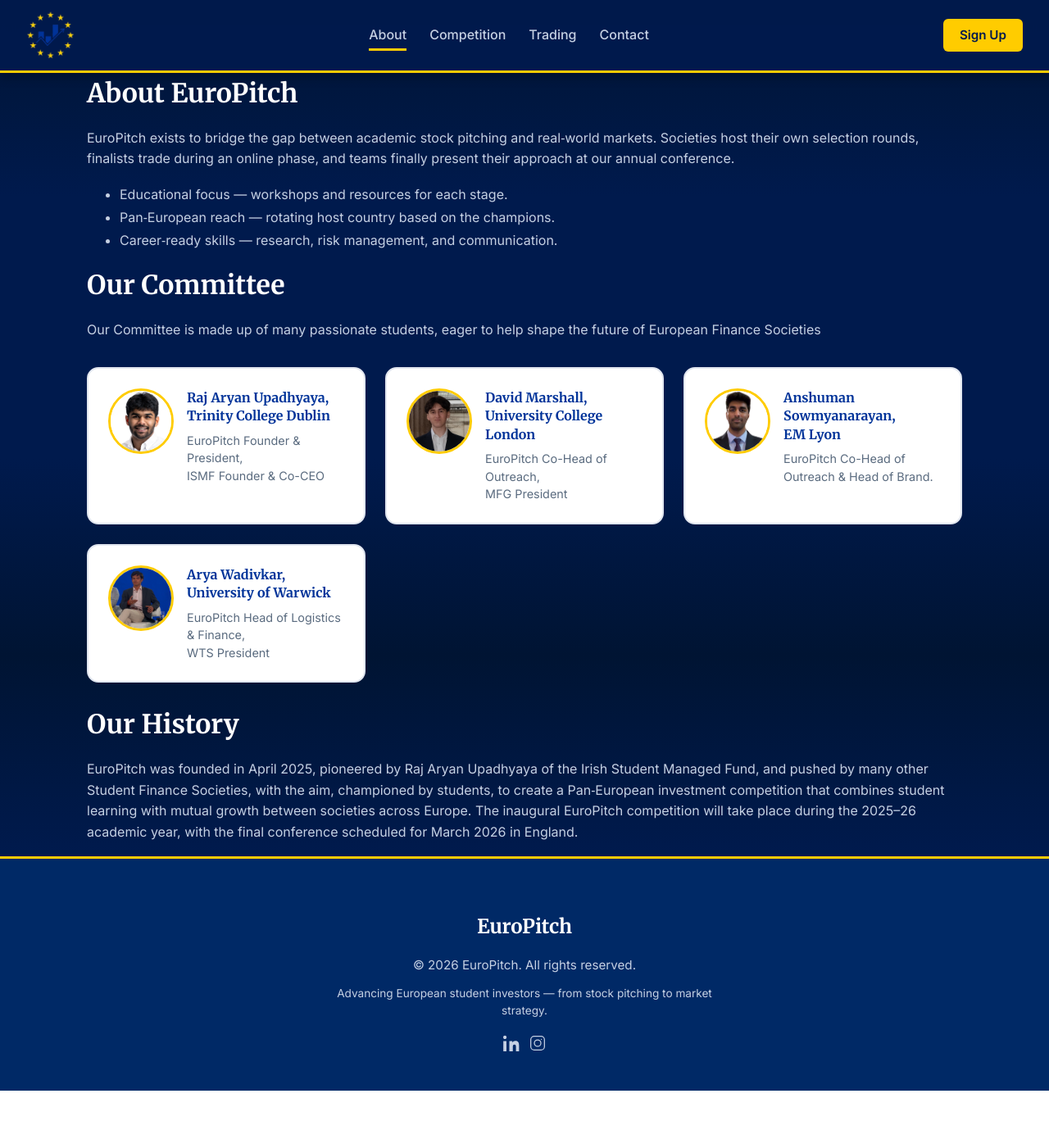
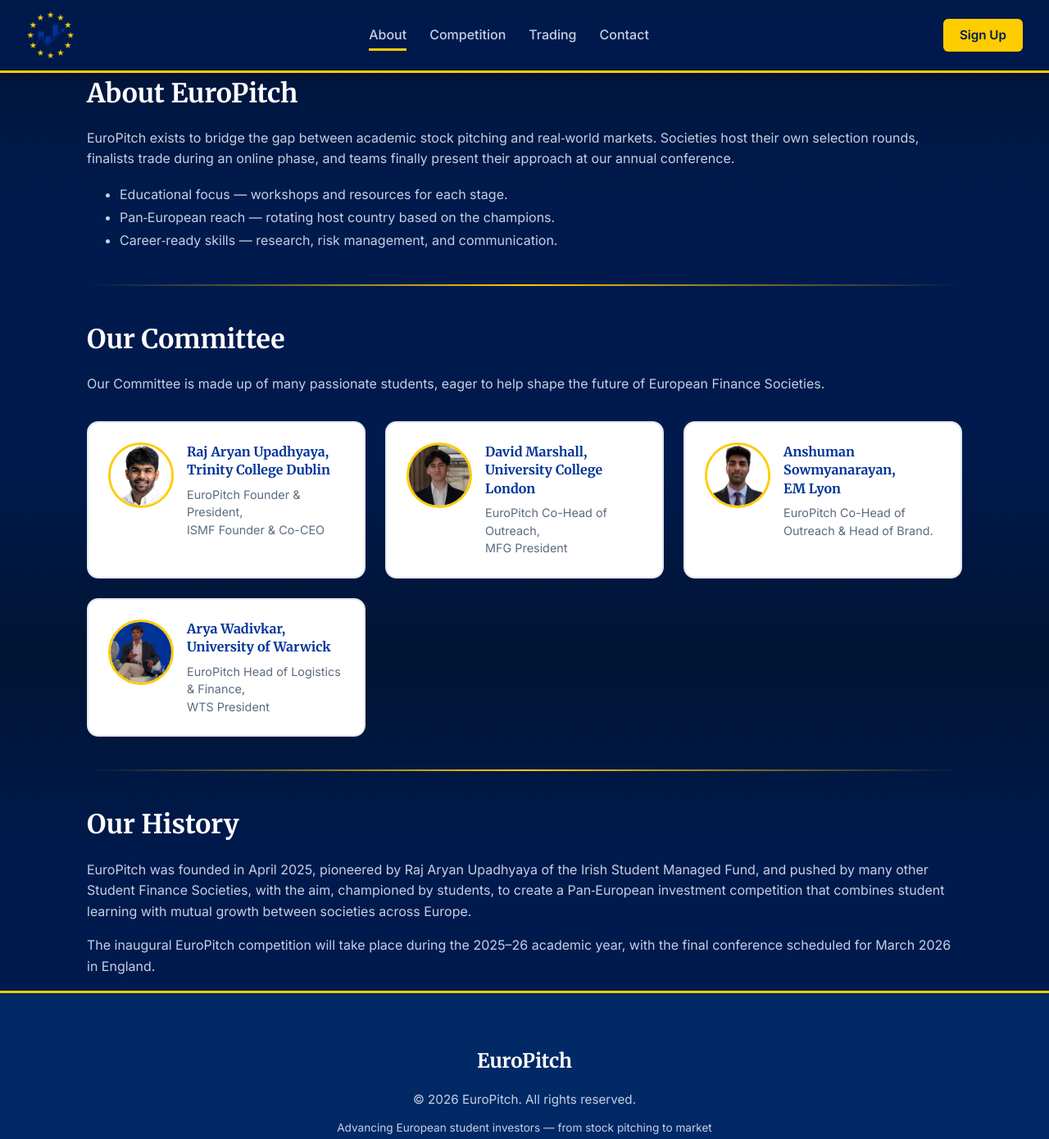
Before and after one commit to EuroPitch/EuroPitch, a React (Vite) app in the folder frontend/: page /about in a window 1280 px wide. Shown: the top 1390 px of the page at 82% size. Before the commit the page ends 1331 px from the top, so only its background shows below. Built offline with nearby package versions, Linux system fonts and the light colour scheme.

Commit message:
Refined about page

```diff
--- a/frontend/src/pages/About/About.jsx
+++ b/frontend/src/pages/About/About.jsx
@@ -19,8 +19,10 @@
         <li>Career‑ready skills — research, risk management, and communication.</li>
         </ul>
 
+        <div className="section-divider" />
+
         <h2>Our Committee</h2>
-        <p>Our Committee is made up of many passionate students, eager to help shape the future of European Finance Societies</p>
+        <p>Our Committee is made up of many passionate students, eager to help shape the future of European Finance Societies.</p>
 
         <div className="committee-members">
         <div className="member-card">
@@ -53,14 +55,15 @@
         </div>
         </div>
 
-        <br />
+        <div className="section-divider" />
 
         <h2>Our History</h2>
         <p>
         EuroPitch was founded in April 2025, pioneered by Raj Aryan Upadhyaya of the Irish Student Managed Fund, and pushed by many other Student Finance Societies,
         with the aim, championed by students, to create a Pan‑European investment competition
         that combines student learning with mutual growth between societies across Europe.
-
+        </p>
+        <p>
         The inaugural EuroPitch competition will take place during the 2025–26 academic year,
         with the final conference scheduled for March 2026 in England.
         </p>
```
